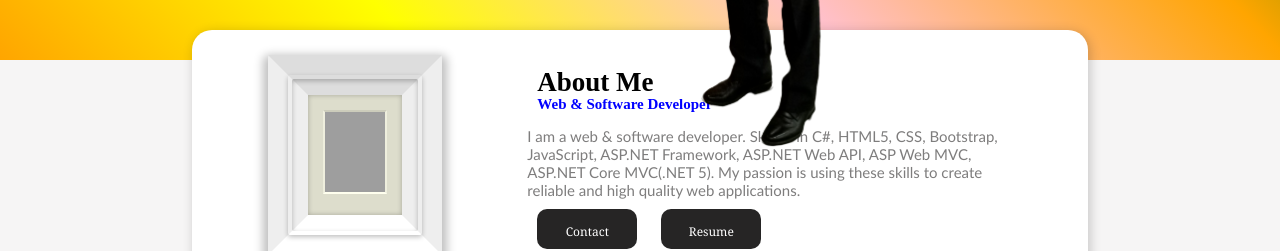
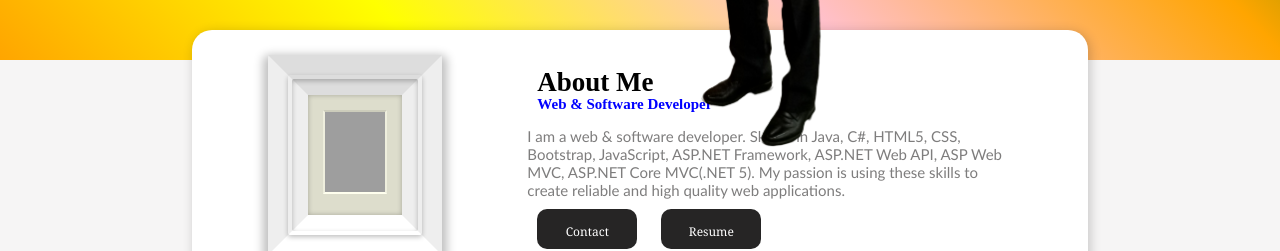
Before and after one commit to jkoh2020/Portfolio, a plain HTML site: page index.html in a window 1280 px wide. Shown: the part 840-1091 px from the top of the page. Drawn offline with Linux system fonts and the light colour scheme; grey boxes are pictures that could not be loaded.

Commit message:
Update index.html

```diff
--- a/index.html
+++ b/index.html
@@ -46,7 +46,7 @@
             <div class="intro" id="about_me">
              <p>About Me</p>
              <p>Web & Software Developer</p>
-            <p>I am a web & software developer. Skilled in C#, HTML5, CSS, Bootstrap, JavaScript, ASP.NET Framework, ASP.NET Web API, ASP Web MVC, ASP.NET Core MVC(.NET 5).
+            <p>I am a web & software developer. Skilled in Java, C#, HTML5, CSS, Bootstrap, JavaScript, ASP.NET Framework, ASP.NET Web API, ASP Web MVC, ASP.NET Core MVC(.NET 5).
                 My passion is using these skills to create reliable and high quality web applications.
                 </p>
                 <button class="hire" onclick="document.getElementById('id01').style.display='block'">Contact</button>
```
